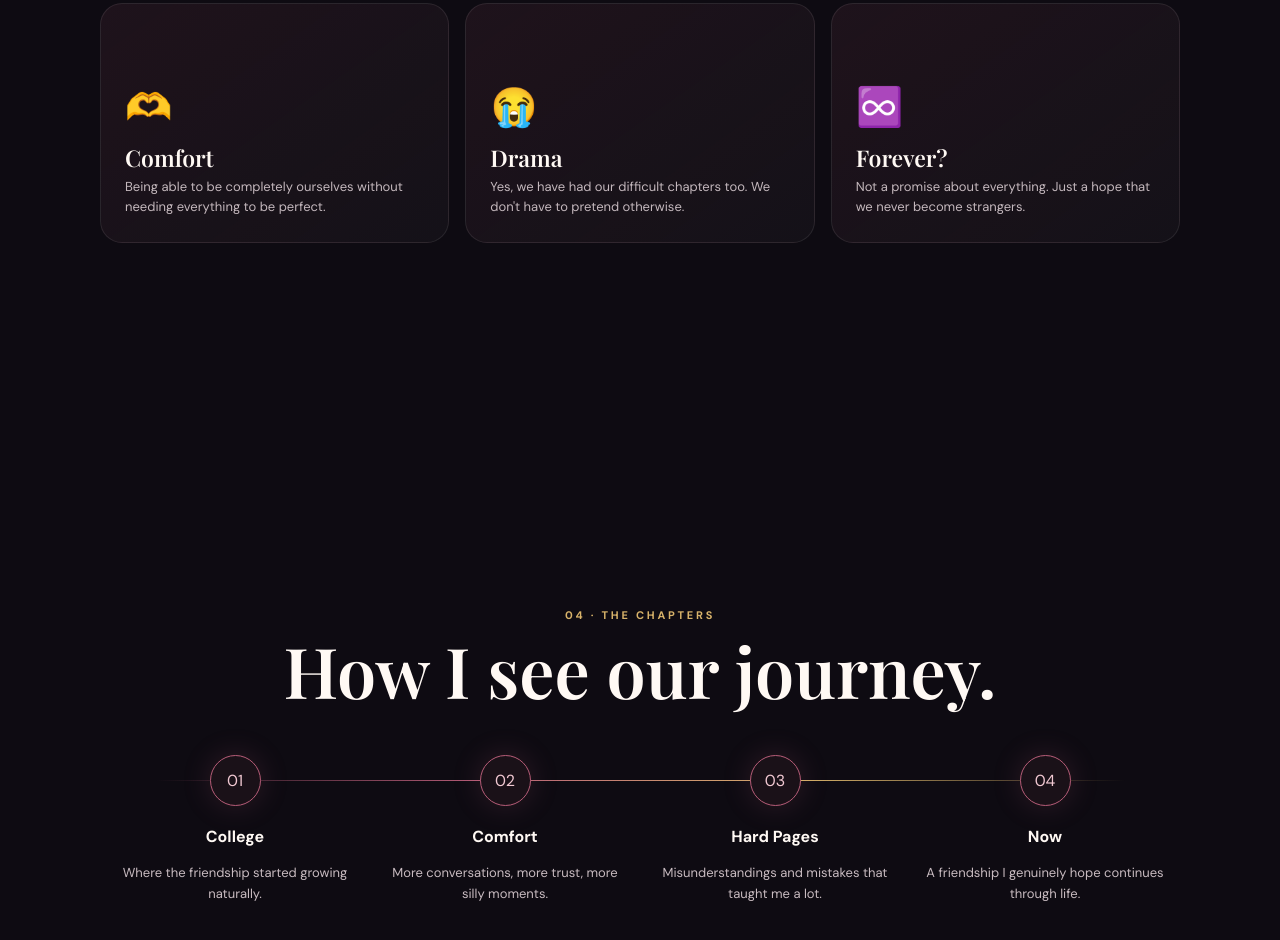
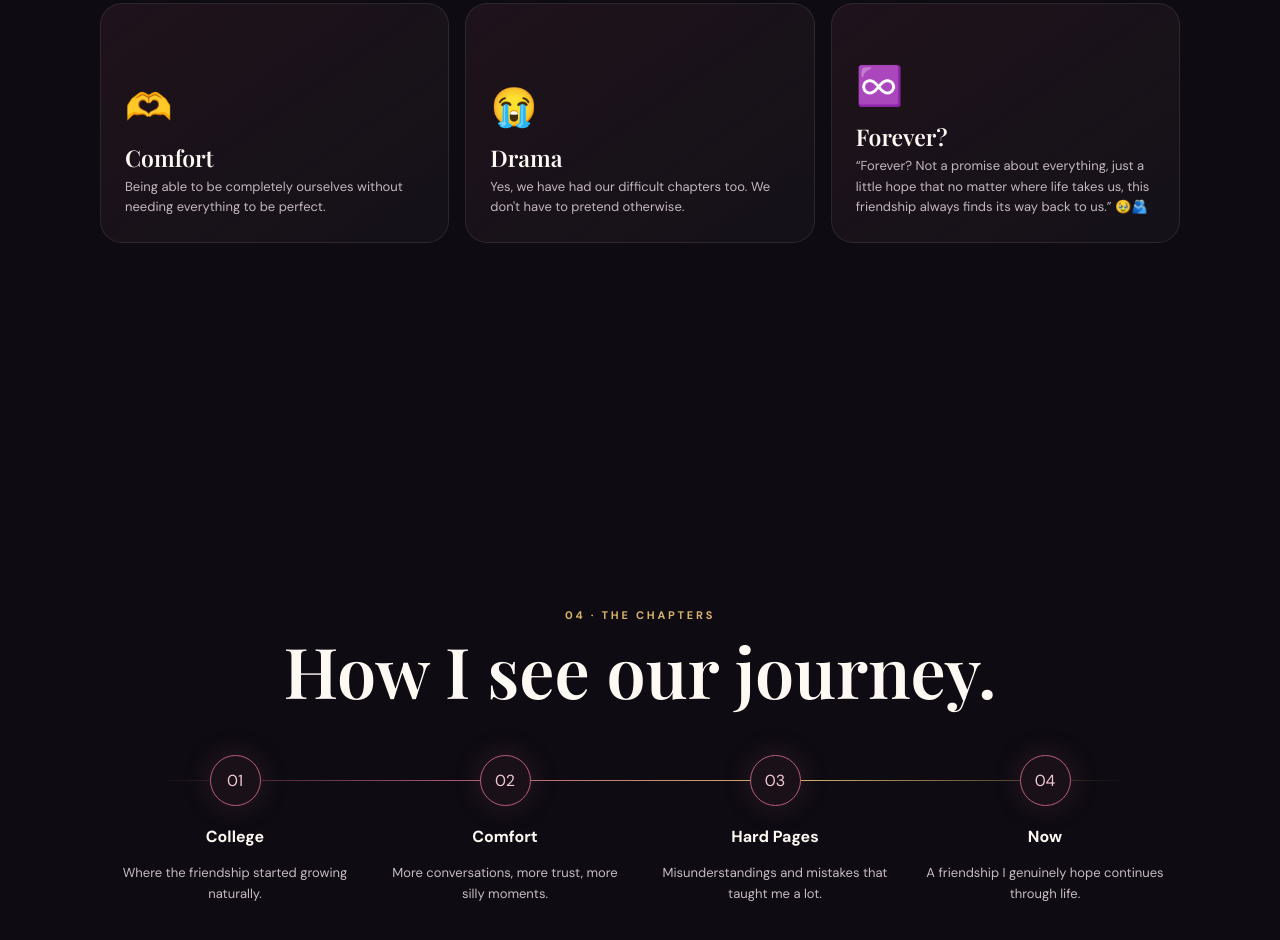
Before and after one commit to Spurthi-Cvn/Birthday, a plain HTML site: page index.html in a window 1280 px wide. Shown: the part 4351-5291 px from the top of the page. Drawn offline with nearby package versions, Linux system fonts and the light colour scheme.

Commit message:
Update index.html

```diff
--- a/index.html
+++ b/index.html
@@ -121,7 +121,7 @@ footer{padding:35px;text-align:center;color:#75686d;font-size:12px;border-top:1p
 <div class="memoryCard"><div class="memoryIcon">🤝</div><h3>Support</h3><p>The quiet kind — being there, listening and helping when it mattered.</p></div>
 <div class="memoryCard"><div class="memoryIcon">🫶</div><h3>Comfort</h3><p>Being able to be completely ourselves without needing everything to be perfect.</p></div>
 <div class="memoryCard"><div class="memoryIcon">😭</div><h3>Drama</h3><p>Yes, we have had our difficult chapters too. We don't have to pretend otherwise.</p></div>
-<div class="memoryCard"><div class="memoryIcon">♾️</div><h3>Forever?</h3><p>Not a promise about everything. Just a hope that we never become strangers.</p></div>
+<div class="memoryCard"><div class="memoryIcon">♾️</div><h3>Forever?</h3><p>“Forever? Not a promise about everything, just a little hope that no matter where life takes us, this friendship always finds its way back to us.” 🥹🫂</p></div>
 </div></div></section>
 
 <section><div class="wrap reveal"><div class="sectionTitle"><div class="eyebrow">04 · THE CHAPTERS</div><h2>How I see our journey.</h2></div>
```
